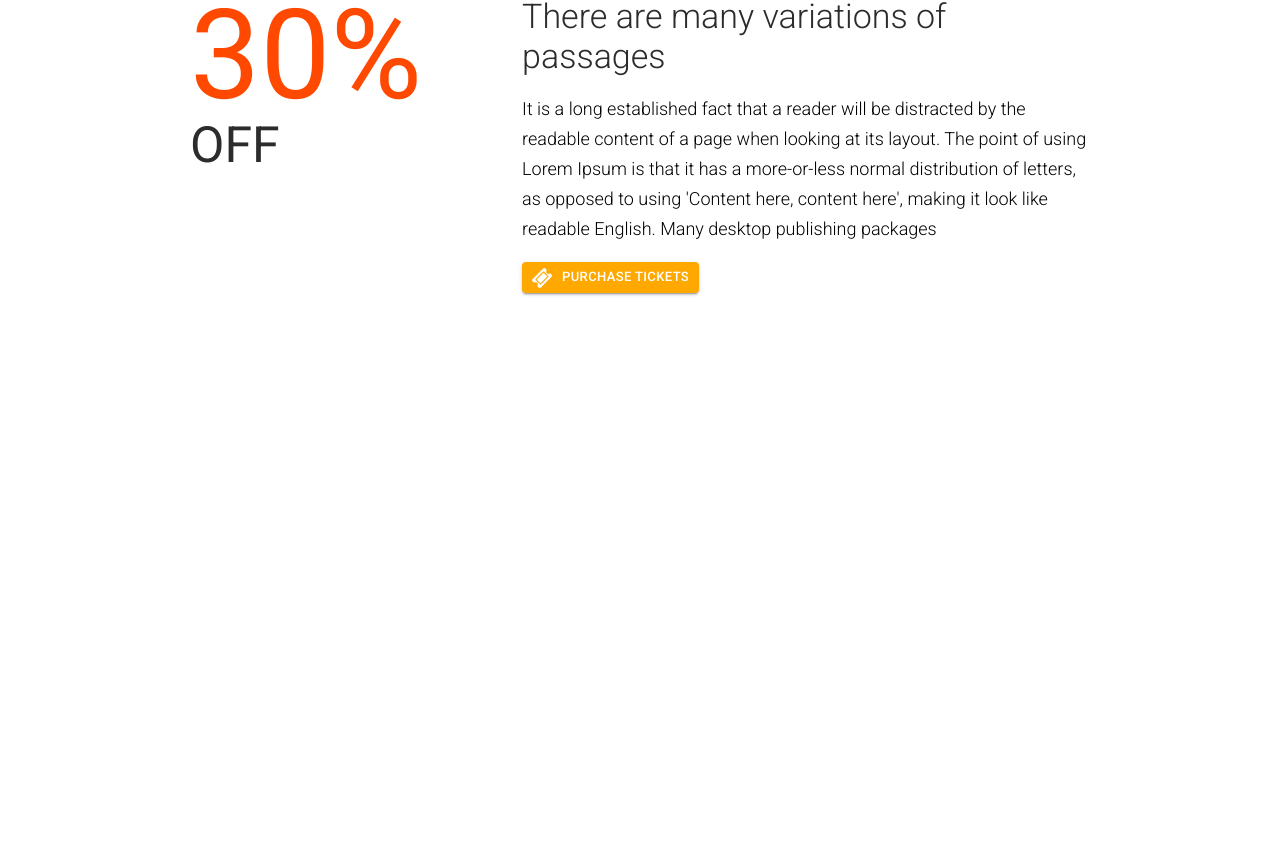
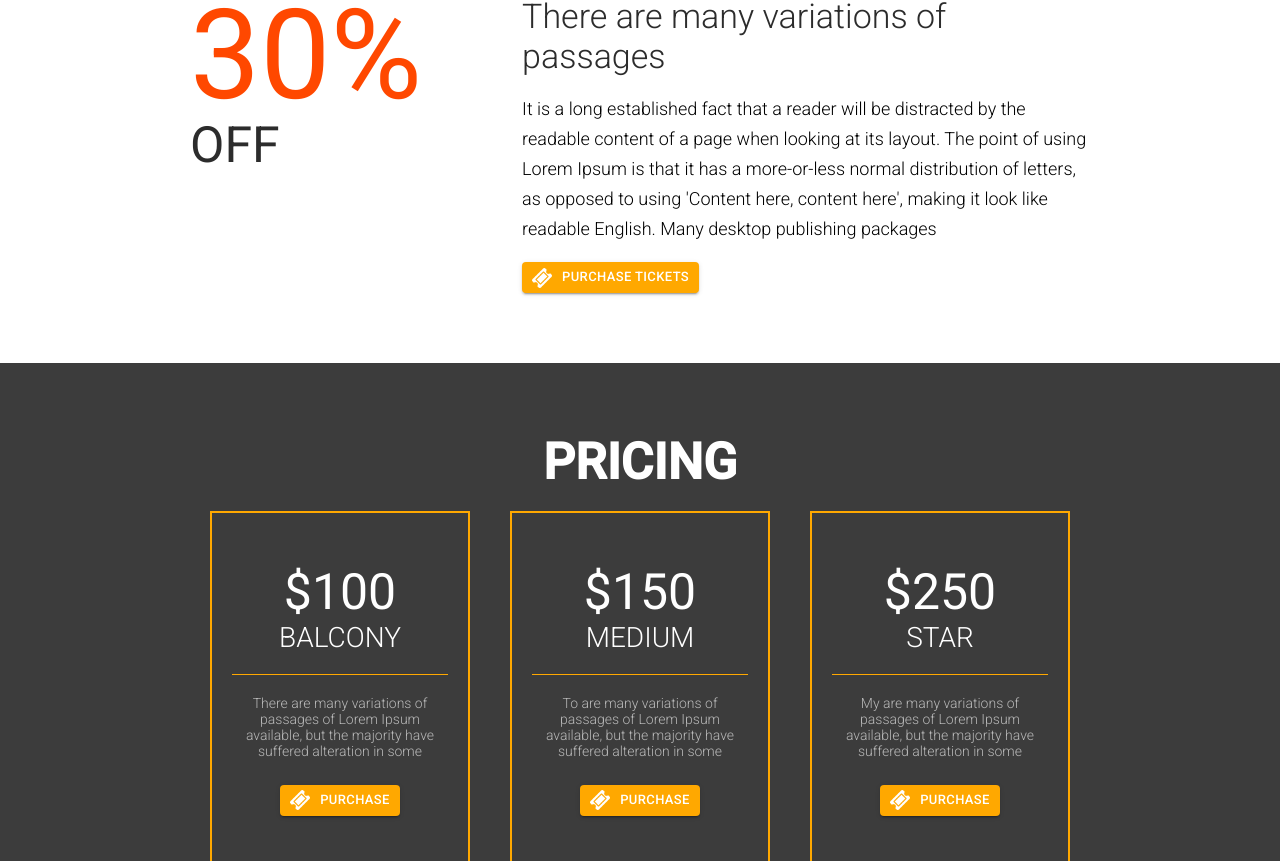
Before and after one commit to mindziukasss/react_spa, a React (Create React App) app: page / in a window 1280 px wide. Shown: the part 1936-2797 px from the top of the page. Before the commit the page ends 2299 px from the top, so only its background shows below. Built offline with nearby package versions, Linux system fonts and the light colour scheme.

Commit message:
Add Pricing component 2

```diff
--- a/src/App.js
+++ b/src/App.js
@@ -3,8 +3,9 @@ import './resources/styles.css';
 
 import Hedear from './components/header_footer/Header';
 import Featured from './components/featured/Featured';
-import VenueInfo from './components/venue_info/VenueInfo'
-import Highlights from './components/highlights/Highlights'
+import VenueInfo from './components/venue_info/VenueInfo';
+import Highlights from './components/highlights/Highlights';
+import Pricing from './components/pricing/Pricing';
 
 
 function App() {
@@ -14,6 +15,7 @@ function App() {
         <Featured/>
         <VenueInfo/>
         <Highlights/>
+        <Pricing/>
     </div>
   );
 }
```
